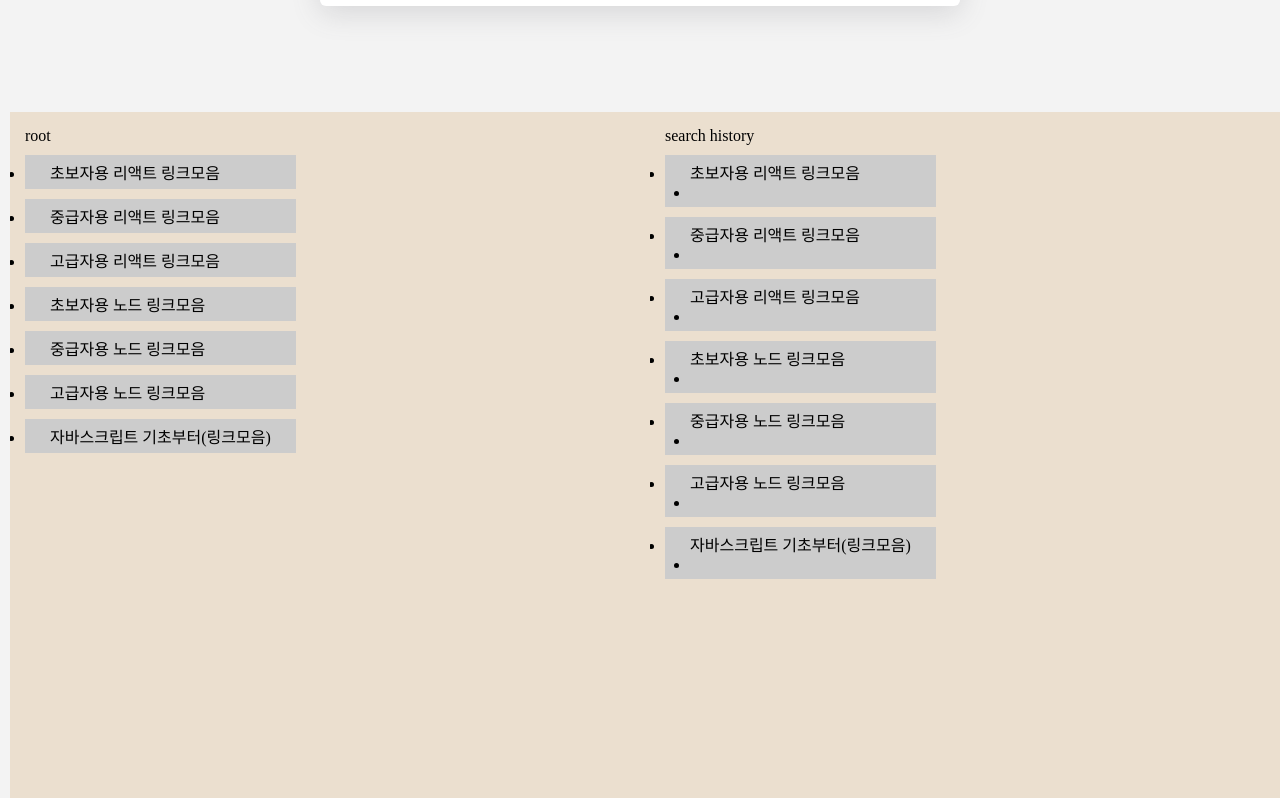
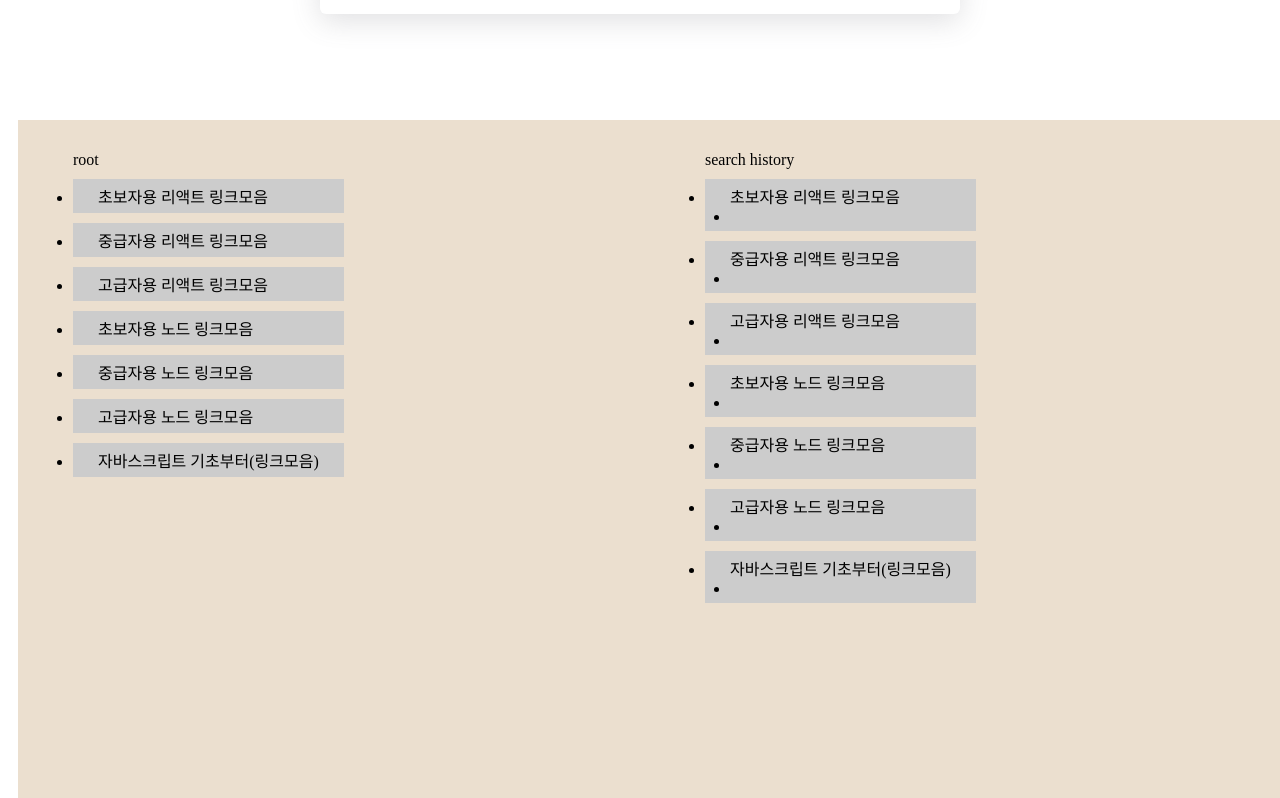
Before and after one commit to play-your-bookmark/bookmark-frontend, a React (Create React App) app: page / in a window 1280 px wide. Shown: the part 4682-5480 px from the top of the page. Built offline with nearby package versions, Linux system fonts and the light colour scheme.

Commit message:
add: styled-component 추가

```diff
--- a/src/components/Dnd/Dnd.css
+++ /dev/null
@@ -1,38 +0,0 @@
-* {
-  margin: 0;
-  padding: 0;
-}
-
-body {
-  background-color: #f3f3f3;
-}
-
-.container {
-  display: flex;
-  width: 100%;
-  margin: 10px 10px;
-}
-
-.data-box {
-  display: flex;
-  width: 100%;
-  background-color: rgb(235, 223, 207);
-  max-width: 700px;
-  height: 100vh;
-  overflow: hidden;
-  margin: 0 auto;
-  padding: 15px;
-}
-
-.data-box .folder {
-  padding: 5px 25px;
-  margin-top: 10px;
-  background-color: #cccccc;
-  cursor: grab;
-}
-
-.drag-target {
-  background-color: blue;
-  opacity: 0.4;
-  cursor: grabbing;
-}
--- a/src/components/Dnd/Dnd.js
+++ b/src/components/Dnd/Dnd.js
@@ -1,5 +1,5 @@
 import React, { useEffect, useState } from "react";
-import "./Dnd.css";
+import styled from "styled-components";
 
 import FOLDERS from "../../utils/folders.json";
 import { dragOver, dragStart, dragEnd, drop } from "../../utils/dnd";
@@ -9,7 +9,7 @@ function Dnd() {
   const [ folderList, setFolderList ] = useState(FOLDERS);
   const [ grabFolder, setGrabFolder ] = useState(null);
 
-  //buildTree 메서드 테스트
+  // buildTree 메서드 테스트
   // useEffect(() => {
   //   const initialTree = (folderList) => {
   //     console.log(buildTree(0, []));
@@ -42,6 +42,7 @@ function Dnd() {
   }
 
   return (
+    <DndWrap>
       <div className="container">
         <div className="data-box">
           <ul>
@@ -97,7 +98,40 @@ function Dnd() {
           </ul>
         </div>
       </div>
+    </DndWrap>
   );
 }
 
 export default Dnd;
+
+const DndWrap = styled.div`
+  .container {
+    display: flex;
+    width: 100%;
+    margin: 10px 10px;
+  }
+
+  .data-box {
+    display: flex;
+    width: 100%;
+    background-color: rgb(235, 223, 207);
+    max-width: 700px;
+    height: 100vh;
+    overflow: hidden;
+    margin: 0 auto;
+    padding: 15px;
+  }
+
+  .data-box .folder {
+    padding: 5px 25px;
+    margin-top: 10px;
+    background-color: #cccccc;
+    cursor: grab;
+  }
+
+  .drag-target {
+    background-color: blue;
+    opacity: 0.4;
+    cursor: grabbing;
+  }
+`;
```
Also changed, not shown: src/utils/tree.js (line endings or trailing spaces). Lines whose indentation alone changed are shown as unchanged.
